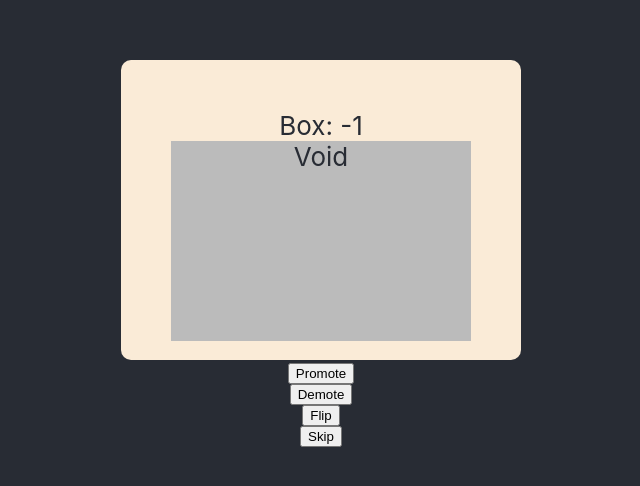
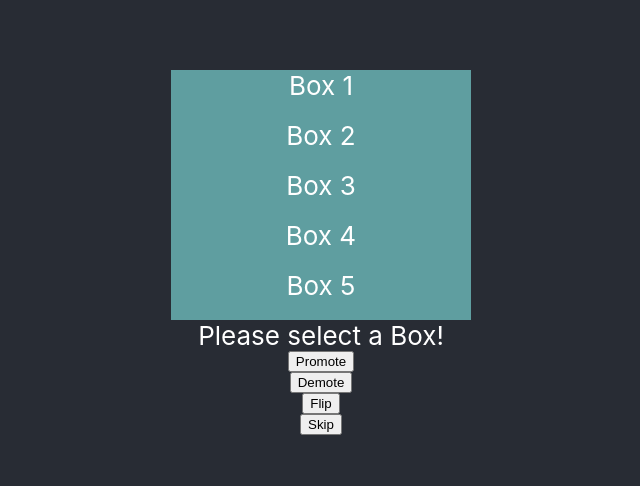
Before and after one commit to terix2k12/vocT1000, a React (Create React App) app in the folder voct1000react/: page / in a window 1280 px wide. Shown: the part 148-634 px from the top of the page, without its empty margins (319-959 px from the left). Built offline with nearby package versions, Linux system fonts and the light colour scheme.

Commit message:
basic boxes and promot/demote for frontend

```diff
--- a/voct1000react/src/App.js
+++ b/voct1000react/src/App.js
@@ -2,59 +2,52 @@ import React, {useState, useEffect } from 'react';
 import './App.css';
 
 function Card({cardData, showBack}) {
-
     return (
         <div className="basic">
 
             <div className= {showBack?"flip-card flipped":"flip-card"} >
-                Box: {cardData.shelf}
+                Card #{cardData.id}
                 <div className="flip-card-inner">
                     <div className="flip-card-front">
-                        {cardData.name}
+                        {cardData.front}
                     </div>
                     <div className="flip-card-back">
-                        {cardData.name.split("").reverse().join("")}
+                        {cardData.back.split("").reverse().join("")}
                     </div>
                 </div>
             </div>
 
         </div>
-
     );
 }
 
 function App() {
 
-    const [posts, setPosts] = useState({});
-    const [cards, setCards] = useState([]);
     const [showBack, setShowBack] = useState(false);
-    const [index, setIndex] = useState(0);
-    const [activeCard, setActiveCard] = useState({ name: "Void", shelf: -1});
+    const [activeBox, setActiveBox] = useState(-1);
+    const [activeCard, setActiveCard] = useState({ id: -1, front: "front", back: "back"});
+    const [activeTraining, setActiveTraining] = useState({ id: -1, collection: -1, box: -1, card: -1});
+
 
    useEffect(() => {
-      fetch('http://localhost:8100')
-         .then((response) => response.json())
-         .then((data) => {
-            console.log("updated from fetch");
-            setPosts(data);
-            setCards(data.data);
-            setActiveCard( data.data[0]  )
-         })
-         .catch((err) => {
-            console.log(err.message);
-         });
    }, []);
 
    function promote()  {
-       let newCard = {...activeCard}
-       newCard.shelf = newCard.shelf + 1;
-       setActiveCard( newCard )
+       fetch('http://localhost:8100/hindi/promote/'+activeTraining.id)
+           .then((response) => response.json())
+           .then((data) => {
+               console.log("Promote successful");
+               updateTraining(activeBox);
+           });
    }
 
     function demote()  {
-        let newCard = {...activeCard}
-        newCard.shelf = newCard.shelf - 1;
-        setActiveCard( newCard )
+        fetch('http://localhost:8100/hindi/demote/'+activeTraining.id)
+            .then((response) => response.json())
+            .then((data) => {
+                console.log("Demote successful");
+                updateTraining(activeBox);
+            });
    }
 
     function handleKey(e) {
@@ -79,8 +72,47 @@ function App() {
     }
 
     function skipCard() {
-        setIndex(index + 1);
-        setActiveCard(cards[index+1]);
+        fetch('http://localhost:8100/hindi/skip/'+activeTraining.id)
+            .then((response) => response.json())
+            .then((data) => {
+                console.log("Skip successful");
+                updateTraining(activeBox);
+            });
+    }
+
+    function updateCard(data) {
+        fetch('http://localhost:8100/hindi/get/'+data.card)
+            .then((response) => response.json())
+            .then((data2) => {
+                console.log("updateCard " + data2);
+                setActiveCard( data2 );
+            }) .catch((err2) => {
+            console.log(err2.message);
+        });
+    }
+
+    function updateTraining(box) {
+        fetch('http://localhost:8100/hindi/next/'+box)
+            .then((response) => response.json())
+            .then((data) => {
+                console.log("updateTraining " + data);
+
+                if(data) {
+                    setActiveTraining( data );
+                    updateCard(data);
+                } else {
+                    setActiveBox(-1);
+                }
+
+            })
+            .catch((err) => {
+                console.log(err.message);
+            });
+    }
+
+    function setBox(box) {
+       setActiveBox(box);
+       updateTraining(box);
     }
 
   return (
@@ -89,7 +121,17 @@ function App() {
            tabIndex={0}>
           <header className="App-header">
 
-            <Card cardData={activeCard} showBack={showBack } />
+          <div>
+              <div className={activeBox == 1 ? "activeBox" : "inactiveBox"} onClick={() => setBox(1)}>Box 1</div>
+              <div className={activeBox == 2 ? "activeBox" : "inactiveBox"} onClick={() => setBox(2)}>Box 2</div>
+              <div className={activeBox == 3 ? "activeBox" : "inactiveBox"} onClick={() => setBox(3)}>Box 3</div>
+              <div className={activeBox == 4 ? "activeBox" : "inactiveBox"} onClick={() => setBox(4)}>Box 4</div>
+              <div className={activeBox == 5 ? "activeBox" : "inactiveBox"} onClick={() => setBox(5)}>Box 5</div>
+          </div>
+
+          {(activeBox == -1)
+              ?"Please select a Box!"
+              :<Card cardData={activeCard} showBack={showBack}/>}
 
           <button onClick={promote}>Promote</button>
           <button onClick={demote}>Demote</button>
@@ -97,6 +139,7 @@ function App() {
           <button onClick={skipCard}>Skip</button>
 
           </header>
+
       </div>
   );
 }
--- a/voct1000react/src/index.css
+++ b/voct1000react/src/index.css
@@ -5,6 +5,18 @@ body {
     sans-serif;
   -webkit-font-smoothing: antialiased;
   -moz-osx-font-smoothing: grayscale;
+}
+
+.activeBox {
+  width: 300px;
+  height: 50px;
+  background-color: #61dafb;
+}
+
+.inactiveBox {
+  width: 300px;
+  height: 50px;
+  background-color: cadetblue;
 }
 
 .basic {
```
Lines whose indentation alone changed are shown as unchanged.
